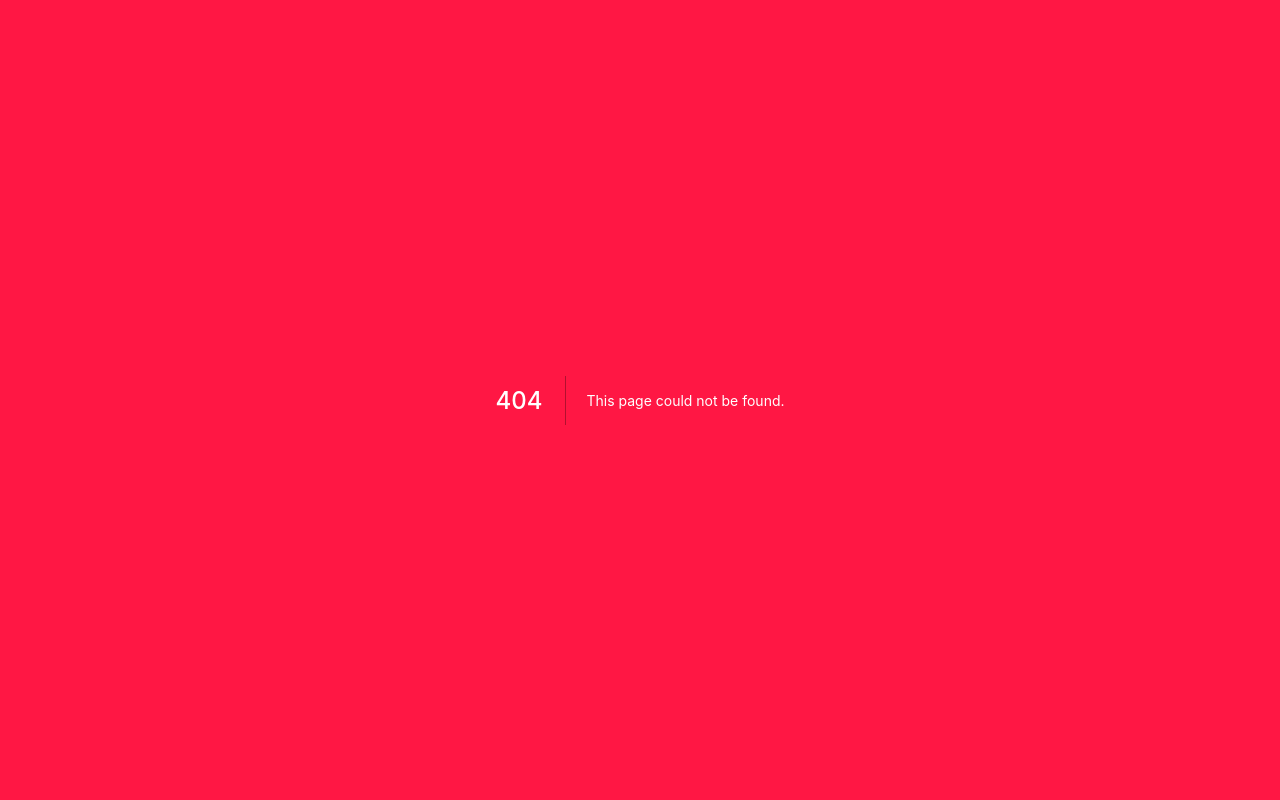
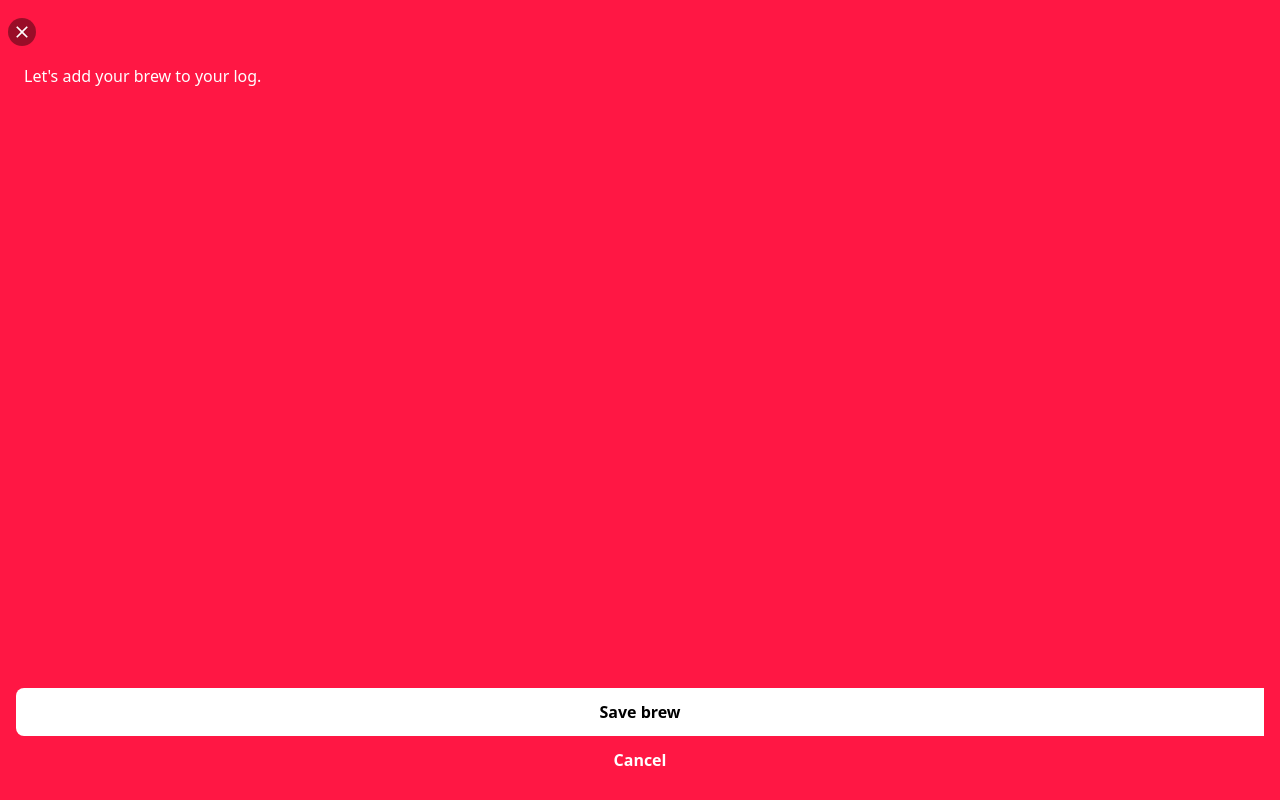
Before and after one commit to nielsrowinbik/qoffeetime, a Next.js app: page /timeline/add in a window 1280 px wide. Before the commit this address had no page. Built offline with nearby package versions, Linux system fonts and the light colour scheme; what tailwindcss-only-child would draw is missing.

Commit message:
Add page to add brew to log

```diff
--- /dev/null
+++ b/pages/timeline/add.tsx
@@ -0,0 +1,76 @@
+import { mdiClose, mdiCoffeeOutline } from '@mdi/js';
+import Link from 'next/link';
+import { useRouter } from 'next/router';
+import { FC, useState } from 'react';
+
+import FooterLayout from '../../layouts/FooterLayout';
+import MainLayout from '../../layouts/MainLayout';
+import NavLayout from '../../layouts/NavLayout';
+import { useBrews } from '../../lib/brews';
+import { queryArgToNumber } from '../../lib/helpers';
+import { getAllRecipies } from '../../lib/recipies';
+import type { Recipe } from '../../lib/types';
+
+import Button from '../../components/Button';
+import GoBack from '../../components/GoBack';
+import IconButton from '../../components/IconButton';
+
+const AddToTimelinePage: FC<{ recipies: Recipe[] }> = ({ recipies }) => {
+    const router = useRouter();
+    const {
+        coffee: coffeeParam,
+        recipe: recipeParam,
+        volume: volumeParam,
+    } = router.query;
+
+    const wasRedirected = [coffeeParam, recipeParam, volumeParam].every(
+        (item) => !!item
+    );
+
+    const [coffee] = useState(queryArgToNumber(coffeeParam) || 0);
+    const [recipe] = useState(recipeParam || undefined);
+    const [volume] = useState(queryArgToNumber(volumeParam) || 0);
+
+    const saveBrew = () => {
+        // TODO: Actually store brew.
+        router.replace('/timeline');
+    };
+
+    return (
+        <>
+            <NavLayout>
+                {!wasRedirected && (
+                    <GoBack>
+                        <IconButton icon={mdiClose} small />
+                    </GoBack>
+                )}
+            </NavLayout>
+            <MainLayout>
+                <p>
+                    Let's add your <strong>{recipe}</strong> brew to your log.
+                </p>
+            </MainLayout>
+            <FooterLayout>
+                <Button onClick={saveBrew}>Save brew</Button>
+                {wasRedirected ? (
+                    <Link href="/" passHref>
+                        <Button variant="text">Cancel</Button>
+                    </Link>
+                ) : (
+                    <GoBack>
+                        <Button variant="text">Cancel</Button>
+                    </GoBack>
+                )}
+            </FooterLayout>
+        </>
+    );
+};
+
+const getStaticProps = async () => {
+    const recipies = await getAllRecipies();
+
+    return { props: { recipies } };
+};
+
+export default AddToTimelinePage;
+export { getStaticProps };
```
